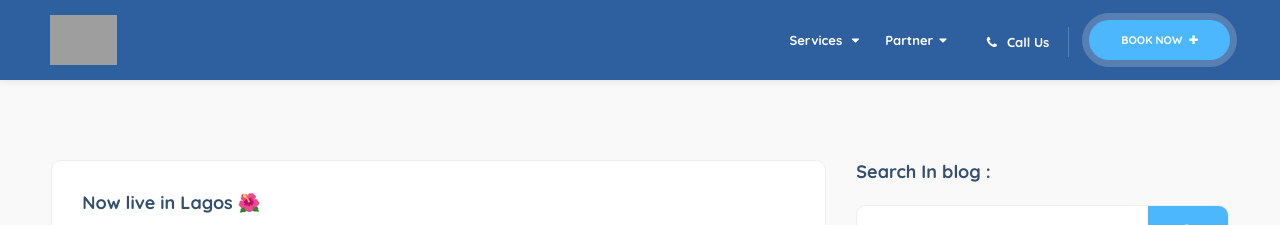
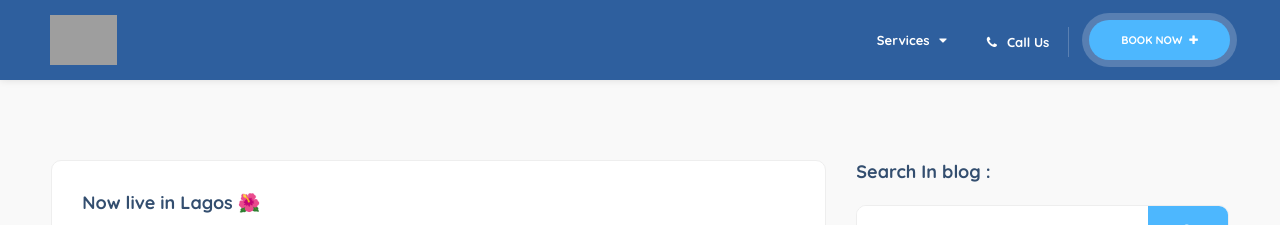
Before and after one commit to movingblog/Final, a Jekyll site: the page built from _posts/2019-03-23-Welcome-Lagos.md, in a window 1280 px wide. Shown: the top 225 px of the page. Built offline with Jekyll 4.4.1, drawn with Linux system fonts in a browser that asks for light colours; grey boxes are pictures that could not be loaded.

```diff
--- a/_layouts/Home.html
+++ b/_layouts/Home.html
@@ -56,29 +56,29 @@
                 <div class="nav-holder main-menu">
                     <nav>
                         <ul>
-                            <li><a href="https://packmyload.com/services">Services <i
+                            <li><a href="https://www.packmyload.com/services">Services <i
                                     class="fa fa-caret-down"></i></a>
                                 <ul>
-                                    <li><a href="https://packmyload.com/home-moves">Home Moves</a></li>
-                                    <li><a href="https://packmyload.com/office-moves">Office/Business Moving</a></li>
-                                    <li><a href="https://packmyload.com/store-delivery">Store delivery/small
+                                    <li><a href="https://www.packmyload.com/home-moves">Home Moves</a></li>
+                                    <li><a href="https://www.packmyload.com/office-moves">Office/Business Moving</a></li>
+                                    <li><a href="https://www.packmyload.com/store-delivery">Store delivery/small
                                             moves</a></li>
-                                    <li><a href="https://packmyload.com/student-moves">Student moves</a></li>
-                                    <li><a href="https://packmyload.com/Junk-moves">Junk removals</a></li>
-                                    <li><a href="https://packmyload.com/cleaning">cleaning services</a></li>
-                                    <li><a href="https://packmyload.com/international-relocations">International
+                                    <li><a href="https://www.packmyload.com/student-moves">Student moves</a></li>
+                                    <li><a href="https://www.packmyload.com/Junk-moves">Junk removals</a></li>
+                                    <li><a href="https://www.packmyload.com/cleaning">cleaning services</a></li>
+                                    <li><a href="https://www.packmyload.com/international-relocations">International
                                             relocation</a></li>
-                                    <li><a href="https://packmyload.com/wedding-handling">Wedding gift handling</a></li>
-                                    <li><a href="https://packmyload.com/storage">Secure Storage</a></li>
+                                    <li><a href="https://www.packmyload.com/wedding-handling">Wedding gift handling</a></li>
+                                    <li><a href="https://www.packmyload.com/storage">Secure Storage</a></li>
                                 </ul></li>
 
                                  <!--<li><a href="https://packmyload.com/gallery">Gallery </a><li> -->
 
-                            <li><a href="#">Partner<i class="fa fa-caret-down"></i></a>
+                            <!--<li><a href="#">Partner<i class="fa fa-caret-down"></i></a>
                                 <ul>
                                     <li><a href="https://packmyload.com/partner">Partner With Us</a></li>
                                     <li><a href="https://packmyload.com/become_a_packer">Become a Pacman</a></li>
-                                </ul></li>
+                                </ul></li>-->
                             <!--<li><a href="https://packmyload.com/book">Get an Estimate</a></li>-->
 
                         </ul>
```
